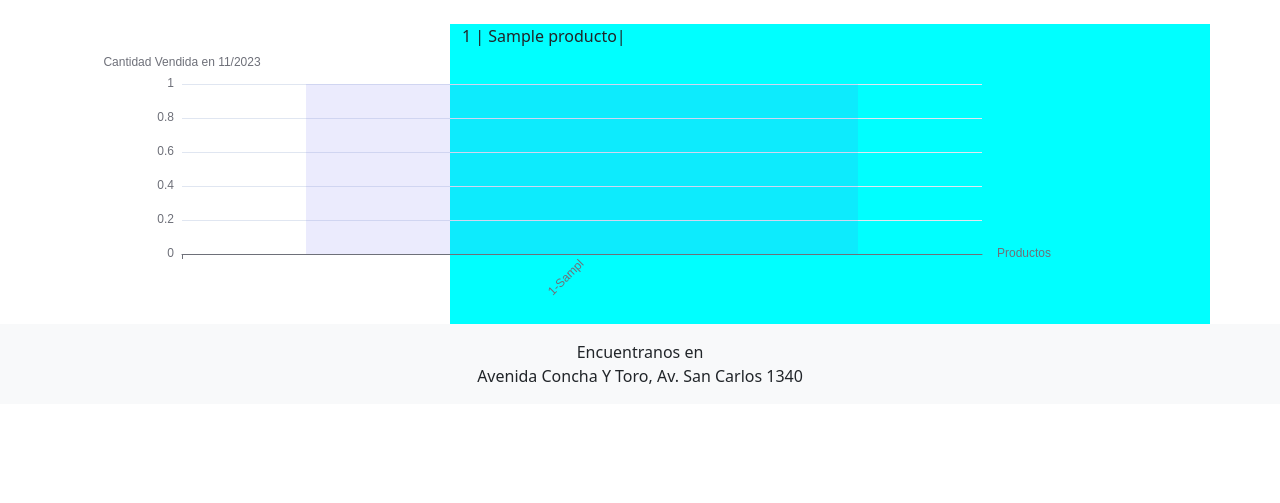
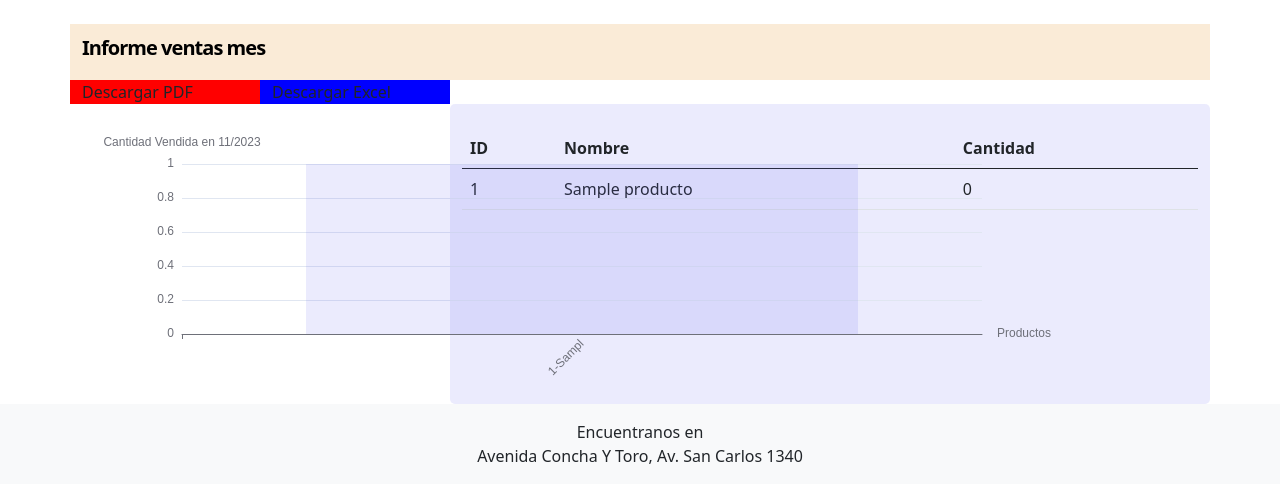
Before and after one commit to sovieeet/NerDCoudStore, a Django app: page /vistaVenta/ in a window 1280 px wide. Shown: the part 172-675 px from the top of the page. Run offline with Django 5.2, Linux system fonts and the light colour scheme; tables that the repository leaves empty hold one stand-in row (values such as "Sample post").

Commit message:
vista informes casi ok, falta bones de descarga

```diff
--- a/nerdapp/templates/informe/vistaVenta.html
+++ b/nerdapp/templates/informe/vistaVenta.html
@@ -1,8 +1,14 @@
 {% extends "nerdapp/base.html" %} {% block contenido %}
 {% load static %}
-
 <div class="row">
-    <div class="col-4">
+    <div class="col-sm-12 col-md" style="background-color: antiquewhite;">
+        <h2 class="text-subtitulo" style="text-align: left">Informe ventas mes</h2>
+    </div>
+    <div class="col-sm-6 col-md-2" style="background-color: red;">Descargar PDF</div>
+    <div class="col-sm-6 col-md-2" style="background-color: blue;">Descargar Excel</div>
+</div>
+<div class="row">
+    <div class="col-sm-12 col-md-4">
         <div class="containerGraf inline"">
             <div class=" item inline-item">
             <div id="chart" class="chart" style="width: 1000px; height: 300px;"></div>
@@ -10,14 +16,29 @@
     </div>
 
 </div>
-<div class="col" style="background-color: aqua; width: 100%;">
-    {% for keyD, value in diccIdNombre.items %}
-    <p>{{ value }} | {{ keyD }}| </p>
-    {% endfor %}
+<div class="col"
+    style="background-color: #6264eb21; width: 100%; height: 300px; border-radius: 5px; overflow-y: scroll">
+    <br>
+    <table class="table">
+        <thead>
+            <tr>
+                <th>ID</th>
+                <th>Nombre</th>
+                <th>Cantidad</th>
+            </tr>
+        </thead>
+        <tbody>
+            {% for id, nombre, cantidad in diccIdNombreCant %}
+            <tr>
+                <td>{{ id }}</td>
+                <td>{{ nombre }}</td>
+                <td>{{ cantidad }}</td>
+            </tr>
+            {% endfor %}
+        </tbody>
+    </table>
+</div>
 
-
-
-</div>
 <!--<div class="col-sm-12 col-md-4 col-lg-4 col-xl-4 mx-auto">
             <div id="chart" class="chart" style="width: 100%; min-height: 400px;"></div>
         </div>-->
--- a/nerdapp/views.py
+++ b/nerdapp/views.py
@@ -239,21 +239,13 @@ def agregarForo(request):
 
 def vistaVenta(request):
     diccAlias, diccNombre = diccProductos()
-    diccC = {}
-    diccI = {}
+    diccIdNombreCant = [(str(id), nombre, cantidad) for id, nombre, cantidad in diccNombre]
 
-    for key, value in diccNombre.items():
-        id_producto, nombre_producto = key.split("|", 1)
-        diccI[nombre_producto] = id_producto
-        diccC[nombre_producto] = value
-    print(diccC)
     context = {
-        'diccIdNombre': diccI,
-        'diccCantNombre': diccC
+        'diccIdNombreCant': diccIdNombreCant,
     }
 
     return render(request, 'informe/vistaVenta.html', context)
-
 
 def get_chart(request):
     diccAlias,diccNombre = diccProductos()
@@ -319,6 +311,7 @@ def diccProductos():
     ).values()
     diccProductos ={str(producto['id_producto'])+"-"+producto['nombre'][:5]: 0 for producto in productos}
     diccNombres = {str(producto['id_producto'])+"|"+producto['nombre']: 0 for producto in productos}
+    #diccNombres=[]
     for venta in ventas_por_mes:
         for carpro in lisCarritoProductos:
             if venta['id_carrito_id_id'] == carpro['id_carrito_id_id']:
@@ -326,10 +319,21 @@ def diccProductos():
                     id_producto=carpro['id_producto_id_id']
                 ).values()[0]
                 diccProductos.update({str(producto['id_producto'])+"-"+producto['nombre'][:5]:diccProductos[str(producto['id_producto'])+"-"+producto['nombre'][:5]]+int(carpro['cantidad_producto'])})
+                #diccNombres.append(producto['id_producto'],producto['nombre'],)
                 diccNombres.update({str(producto['id_producto'])+"|"+producto['nombre']:diccNombres[str(producto['id_producto'])+"|"+producto['nombre']]+int(carpro['cantidad_producto'])})
+        #diccNombres.append([producto['id_producto'],producto['nombre'],diccProductos[producto['nombre']]])
+    #print(diccNombres)
     diccionario_ordenado = dict(sorted(diccProductos.items(), key=lambda item: item[1], reverse=True))
-    diccionario_Nombres = dict(sorted(diccNombres.items(), key=lambda item: item[1], reverse=True))
-
+    MatAux=[]
+    for key,value in diccionario_ordenado.items():
+        id,alias=key.split("-", 1)
+        producto = Producto.objects.get(id_producto=id)
+        #print('producto ',producto)
+        MatAux.append([id,producto.nombre,value])
+    print(MatAux)
+    diccionario_Nombres=MatAux
+    #diccionario_Nombres = dict(sorted(diccNombres.items(), key=lambda item: item[1], reverse=True))
+    #diccionario_Nombres = diccNombres
     #print(diccionario_Nombres)
     #{'3-Cojín': 2, '6-Manta': 1, '2-Tazón': 0, '4-Nicke': 0}
     return (diccionario_ordenado,diccionario_Nombres)
```
Also changed, not shown: nerdapp/static/nerdapp/css/estilos.css (+8 -0 lines).
